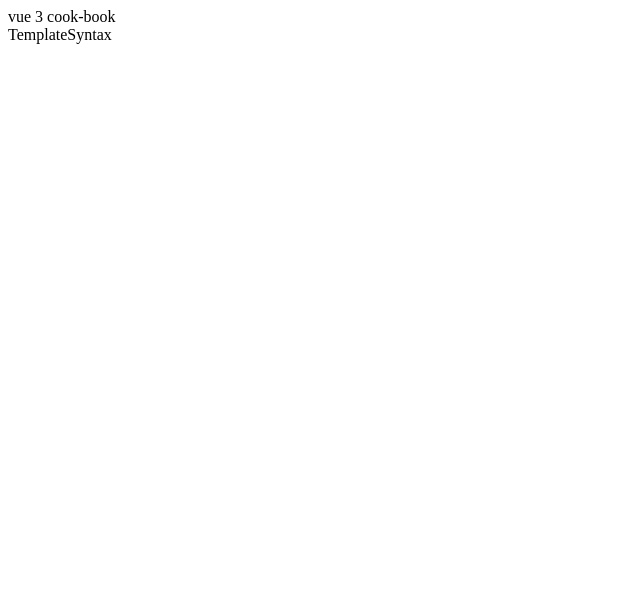
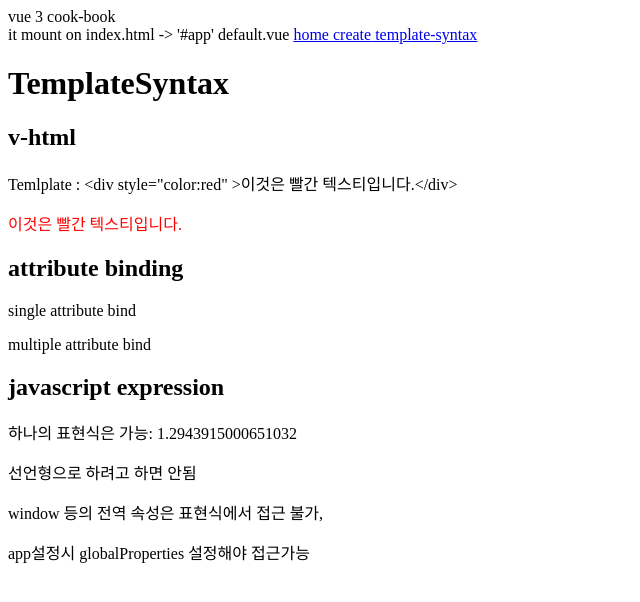
Before and after one commit to Nontrust/vue-3-cooking..., a Vue app: page /essentials/template-syntax in a window 1280 px wide. Shown: the top 602 px of the page, without its empty margins (0-640 px from the left). Built offline with nearby package versions, Linux system fonts and the light colour scheme.

Commit message:
[set] vue-router4

```diff
--- a/src/App.vue
+++ b/src/App.vue
@@ -1,16 +1,16 @@
 <script setup>
-import CreatingAnApplication from "@/components/essentials/CreatingAnApplication.vue";
-import TemplateSyntax from "@/components/essentials/TemplateSyntax.vue";
+import Default from "@/components/Default.vue";
 </script>
 
 <template>
   <header>
     vue 3 cook-book
+    <default />
   </header>
 
+
   <main>
-    <TemplateSyntax />
-    <CreatingAnApplication />
+    <router-view />
   </main>
 </template>
 
--- a/src/components/Default.vue
+++ b/src/components/Default.vue
@@ -2,5 +2,11 @@
 
 </script>
 <template>
- default
+ <div>
+   it mount on index.html -> '#app' default.vue
+   <router-link to="/home"> home</router-link>
+   <router-link to="/essentials/create"> create</router-link>
+   <router-link to="/essentials/template-syntax"> template-syntax</router-link>
+ </div>
+
 </template>
--- a/src/components/essentials/TemplateSyntax.vue
+++ /dev/null
@@ -1,11 +0,0 @@
-<script setup>
-
-</script>
-
-<template>
- TemplateSyntax
-</template>
-
-<style scoped>
-
-</style>
--- /dev/null
+++ b/src/page/essentials/CreatingAnApplication.vue
@@ -0,0 +1,16 @@
+<script setup>
+import {ref} from "vue";
+
+const count = ref(0)
+</script>
+
+<template>
+ <div>
+     <div> CreatingAnApp </div>
+     <button @click="count++">{{count}}</button>
+ </div>
+</template>
+
+<style scoped>
+
+</style>
--- /dev/null
+++ b/src/page/essentials/TemplateSyntax.vue
@@ -0,0 +1,40 @@
+<script setup>
+ import  {ref} from 'vue'
+ const rawHtml = ref('<div style="color:red" >이것은 빨간 텍스티입니다.</div>');
+ const bindNowDate = ref(Date.now());
+ const multipleAttribute = {
+     id: '1',
+     class: 2,
+     remove: false
+ }
+
+</script>
+
+<template>
+ <h1>TemplateSyntax</h1>
+   <h2>v-html</h2>
+    <div>
+      <p>Temlplate : {{rawHtml}}</p>
+      <p v-html="rawHtml"></p>
+    </div>
+    <h2>attribute binding</h2>
+    <div>
+      <p :id="bindNowDate"> single attribute bind </p>
+      <p v-bind="multipleAttribute"> multiple attribute bind </p>
+    </div>
+    <h2>javascript expression</h2>
+    <div>
+        <p>하나의 표현식은 가능: {{Math.random() + 1 }}</p>
+        <p>선언형으로 하려고 하면 안됨 </p>
+        <!--<p>{{ const a = 1 }}</p>-->
+        <p>window 등의 전역 속성은 표현식에서 접근 불가,</p>
+        <p>app설정시 globalProperties 설정해야 접근가능</p>
+        <!--<p>{{window.location.href}}</p>-->
+
+    </div>
+
+</template>
+
+<style scoped>
+
+</style>
--- a/src/route/index.js
+++ b/src/route/index.js
@@ -2,8 +2,8 @@
  * https://router.vuejs.org/guide/
  * 1. Define route components
  */
-import CreatingAnApplication from '@/components/essentials/CreatingAnApplication.vue';
-import TemplateSyntax from '@/components/essentials/TemplateSyntax.vue';
+import CreatingAnApplication from '@/page/essentials/CreatingAnApplication.vue';
+import TemplateSyntax from '@/page/essentials/TemplateSyntax.vue';
 import App from "@/App.vue";
 
 import { createRouter, createWebHistory } from 'vue-router'
```
